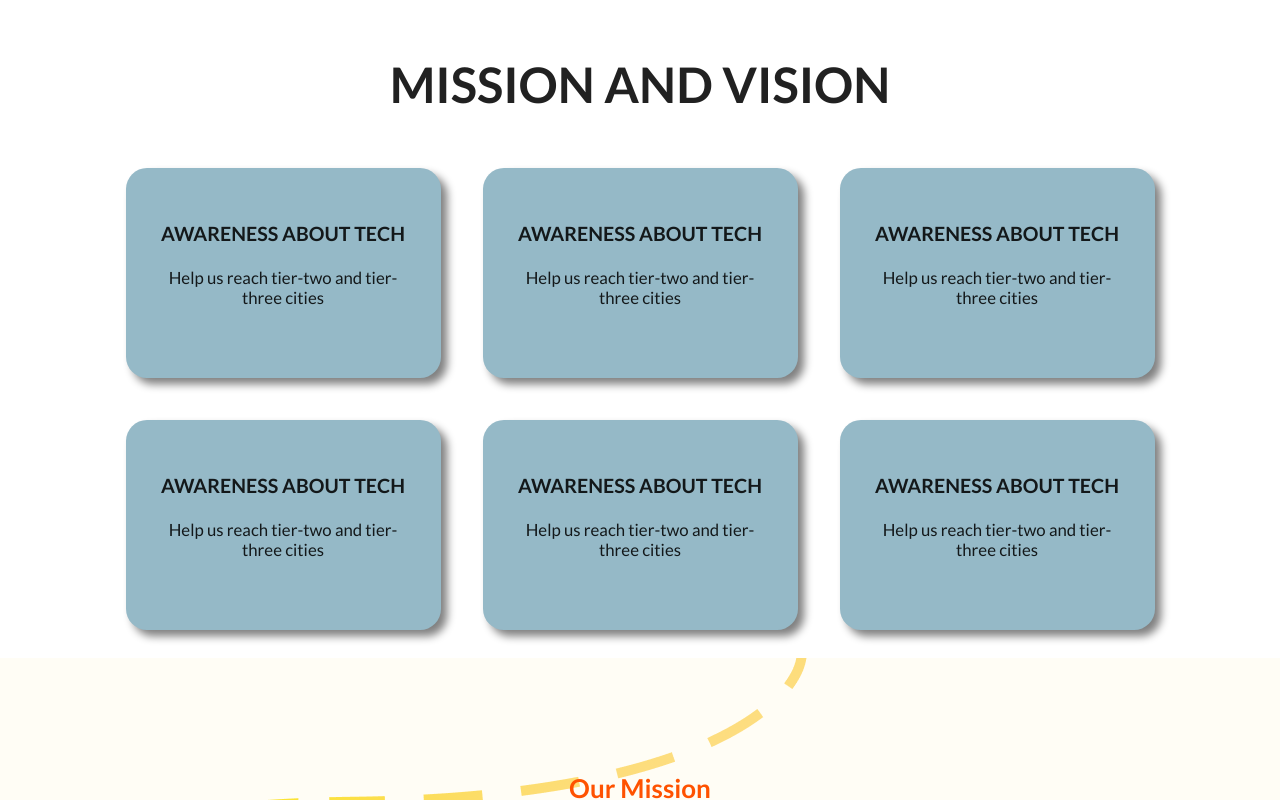
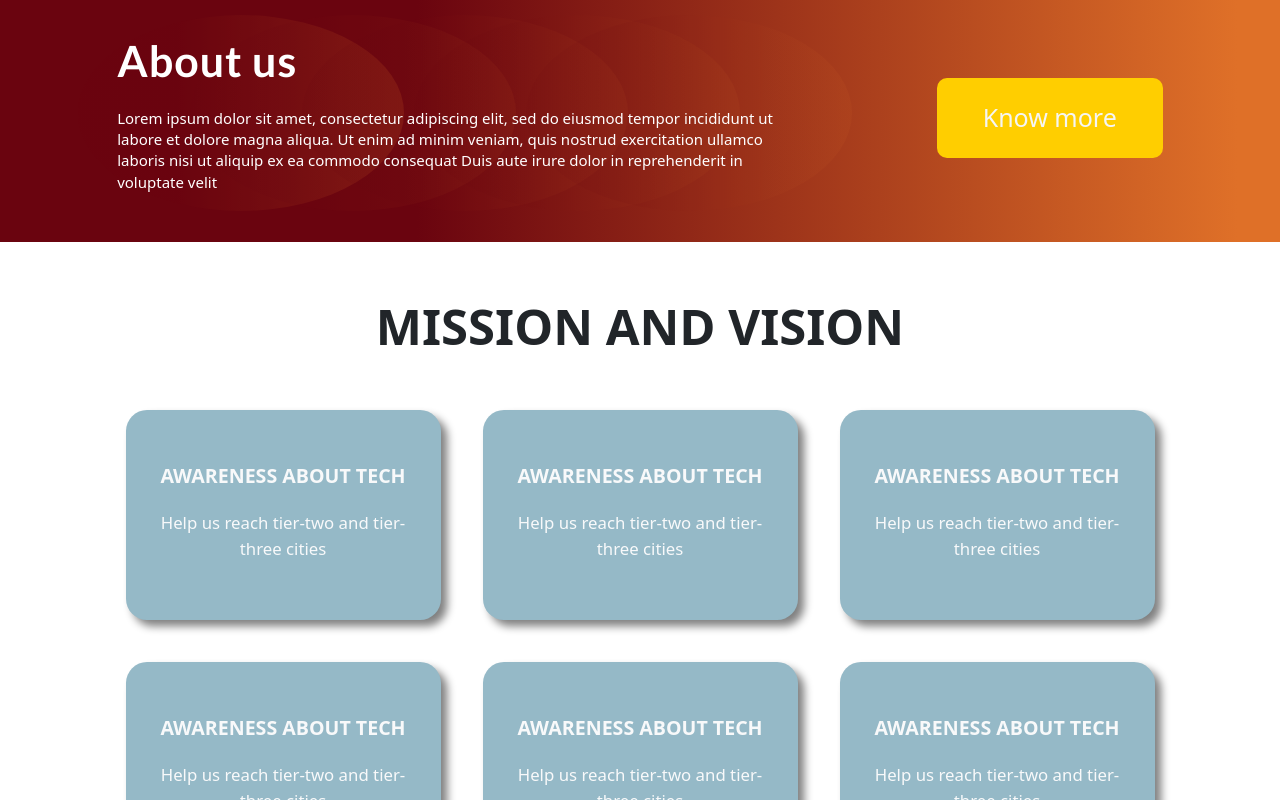
Before and after one commit to girlscript/Girscript-Community-Website, a React (Create React App) app in the folder frontend/: page / in a window 1280 px wide. Shown: the top 800 px of the page. Built offline with nearby package versions, Linux system fonts and the light colour scheme.

Commit message:
added about-us section

```diff
--- a/frontend/package.json
+++ b/frontend/package.json
@@ -6,11 +6,13 @@
     "@testing-library/jest-dom": "^5.11.9",
     "@testing-library/react": "^11.2.5",
     "@testing-library/user-event": "^12.8.3",
+    "bootstrap": "^5.0.0-alpha1",
     "react": "^17.0.1",
     "react-dom": "^17.0.1",
     "react-router-dom": "^5.2.0",
     "react-scripts": "4.0.3",
     "semantic-ui-css": "^2.4.1",
+    "styled-components": "^5.2.1",
     "web-vitals": "^1.1.1"
   },
   "scripts": {
--- /dev/null
+++ b/frontend/src/Components/Common/About.js
@@ -0,0 +1,21 @@
+import Common from "./Common";
+
+const About = () => {
+  return (
+    <>
+      <Common
+        sectionheading="About us"
+        sectiontext="Lorem ipsum dolor sit amet, consectetur adipiscing elit, sed
+      do eiusmod tempor incididunt ut labore et dolore magna aliqua.
+      Ut enim ad minim veniam, quis nostrud exercitation ullamco
+      laboris nisi ut aliquip ex ea commodo consequat Duis aute
+      irure dolor in reprehenderit in voluptate velit"
+        visit="/"
+        btnname="Know more"
+        colour="#FFCE00"
+      />
+    </>
+  );
+};
+
+export default About;
--- /dev/null
+++ b/frontend/src/Components/Common/Common.js
@@ -0,0 +1,182 @@
+import React from "react";
+import styled from "styled-components";
+
+const Common = (props) => {
+  return (
+    <Background id="header">
+      <Base>
+        <div className="container-fluid">
+          <div className="row">
+            <div className="col-10 mx-auto content">
+              <div className="row">
+                <div className=" col-sm-8 order-1 order-lg-1 d-flex justify-content-center flex-column">
+                  <Group>
+                    <Ellipse1></Ellipse1>
+                    <Ellipse2></Ellipse2>
+                    <Ellipse3></Ellipse3>
+                    <Ellipse4></Ellipse4>
+                    <Ellipse5></Ellipse5>
+                  </Group>
+                  <Heading>
+                    <b>
+                      <span style={{ color: props.highlightcolor }}>
+                        {props.highlight}
+                      </span>
+                      {props.sectionheading}
+                    </b>
+                  </Heading>
+                  <Paragraph className="section-text my-3">
+                    {props.sectiontext}
+                  </Paragraph>
+                </div>
+                <Btn className="col-sm-4 order-2 order-lg-2 justify-content-center">
+                  <Button
+                    color={props.colour}
+                    type="button"
+                    to={props.visit}
+                    className="btn-know-more btn btn-link"
+                  >
+                    {props.btnname}
+                  </Button>
+                </Btn>
+              </div>
+            </div>
+          </div>
+        </div>
+      </Base>
+    </Background>
+  );
+};
+
+const Background = styled.div`
+  width: 100%;
+  z-index: 1;
+`;
+
+const Base = styled.div`
+  position: relative;
+  width: 1113px;
+  width: 100%;
+  padding: 35px 0;
+  background: linear-gradient(90deg, #6a040f 32.6%, #df7028 96.67%);
+`;
+
+const Group = styled.div`
+  opacity: 0.63;
+`;
+
+const Ellipse1 = styled.div`
+  position: absolute;
+  border-radius: 90%;
+  width: 326px;
+  height: 196px;
+  left: 78px;
+  top: 15px;
+
+  background: linear-gradient(
+    90deg,
+    rgba(106, 4, 15, 0.3) 30.52%,
+    rgba(223, 112, 40, 0.3) 96.15%
+  );
+`;
+const Ellipse2 = styled.div`
+  position: absolute;
+  border-radius: 90%;
+  width: 326px;
+  height: 196px;
+  left: 190px;
+  top:  15px;
+
+  background: linear-gradient(
+    90deg,
+    rgba(106, 4, 15, 0.13) 30.52%,
+    rgba(223, 112, 40, 0.13) 96.15%
+  );
+`;
+const Ellipse3 = styled.div`
+  position: absolute;
+  border-radius: 90%;
+  width: 326px;
+  height: 196px;
+  left: 302px;
+  top:  15px;
+
+  background: linear-gradient(
+    90deg,
+    rgba(106, 4, 15, 0.13) 30.52%,
+    rgba(223, 112, 40, 0.13) 96.15%
+  );
+`;
+export const Ellipse4 = styled.div`
+  position: absolute;
+  border-radius: 90%;
+  width: 326px;
+  height: 196px;
+  left: 414px;
+  top:  15px;
+
+  background: linear-gradient(
+    90deg,
+    rgba(106, 4, 15, 0.13) 30.52%,
+    rgba(223, 112, 40, 0.13) 96.15%
+  );
+`;
+export const Ellipse5 = styled.div`
+  position: absolute;
+  border-radius: 90%;
+  width: 326px;
+  height: 196px;
+  left: 526px;
+  top:  15px;
+
+  background: linear-gradient(
+    90deg,
+    rgba(106, 4, 15, 0.13) 30.52%,
+    rgba(223, 112, 40, 0.13) 96.15%
+  );
+`;
+
+
+const Heading = styled.h1`
+  font-size: 43px;
+  color: white;
+  letter-spacing: 1px;
+  z-index: 2;
+  display: inline-flex;
+`;
+
+const Paragraph = styled.p`
+  color: white;
+  font-size: 15px;
+  z-index: 2;
+`;
+
+const Btn = styled.div`
+  text-align: right;
+
+  @media (max-width: 600px) {
+    text-align: center;
+  }
+`;
+
+const Button = styled.button`
+  font-weight: 500;
+  font-size: 25px;
+  display: inline-block;
+  border-radius: 10px;
+  padding: 20px 45px;
+  text-decoration: none;
+  color: #f5f5f5;
+  top: 25%;
+  margin: 0 0px 0px 0px;
+  position: relative;
+  background: ${(props) => (props.color ? props.color : "white")};
+
+  &:hover {
+    text-decoration: none;
+    color: white;
+    background: ${(props) => (props.color ? props.color : "white")};
+  }
+`;
+
+export default Common;
--- /dev/null
+++ b/frontend/src/Components/Common/Join.js
@@ -0,0 +1,23 @@
+import Common from "./Common";
+
+const Join = () => {
+  return (
+    <>
+      <Common
+        highlight="Join us"
+        sectionheading=" in the mission"
+        highlightcolor="#D9A211"
+        sectiontext="Lorem ipsum dolor sit amet, consectetur adipiscing elit, sed
+      do eiusmod tempor incididunt ut labore et dolore magna aliqua.
+      Ut enim ad minim veniam, quis nostrud exercitation ullamco
+      laboris nisi ut aliquip ex ea commodo consequat Duis aute
+      irure dolor in reprehenderit in voluptate velit"
+        visit="/"
+        btnname="Join Now"
+        colour="#E92020"
+      />
+    </>
+  );
+};
+
+export default Join;
--- /dev/null
+++ b/frontend/src/Components/Common/Newsletter.js
@@ -0,0 +1,25 @@
+import Common from "./Common";
+
+const Newsletter = () => {
+  return (
+    <>
+      <Common
+        highlight="Subscribe for"
+        highlightcolor="#E15714"
+        sectionheading=" Newsletter"
+        sectiontext="Lorem ipsum dolor sit amet, consectetur adipiscing elit, sed
+      do eiusmod tempor incididunt ut labore et dolore magna aliqua.
+      Ut enim ad minim veniam, quis nostrud exercitation ullamco
+      laboris nisi ut aliquip ex ea commodo consequat Duis aute
+      irure dolor in reprehenderit in voluptate velit"
+        visit="/"
+        btnname="Register Now"
+        colour="#6A040F"
+        bgcolor1="#6A040F"
+        bgcolor2="#DF7028"
+      />
+    </>
+  );
+};
+
+export default Newsletter;
--- a/frontend/src/Pages/Homepage.js
+++ b/frontend/src/Pages/Homepage.js
@@ -1,12 +1,18 @@
 import React from 'react';
 import Mission from "../Components/Mission/Mission";
 import Testimonial from "../Components/Testimonial/Testimonial"
+import About from "../Components/Common/About"
+import Newsletter from "../Components/Common/Newsletter"
+import Join from "../Components/Common/Join"
 
 const HomePage = () => {
     return (
         <>
+            <About/>
             <Mission />
+            <Newsletter />
             <Testimonial />
+            <Join />
         </>
     )
 
--- a/frontend/src/index.js
+++ b/frontend/src/index.js
@@ -2,6 +2,7 @@
 import ReactDOM from 'react-dom';
 import './index.css';
 import App from './App';
+import "bootstrap/dist/css/bootstrap.min.css";
 
 
 ReactDOM.render(
```
Also changed, not shown: 1 other file (tests, documents, lock files or other folders).
